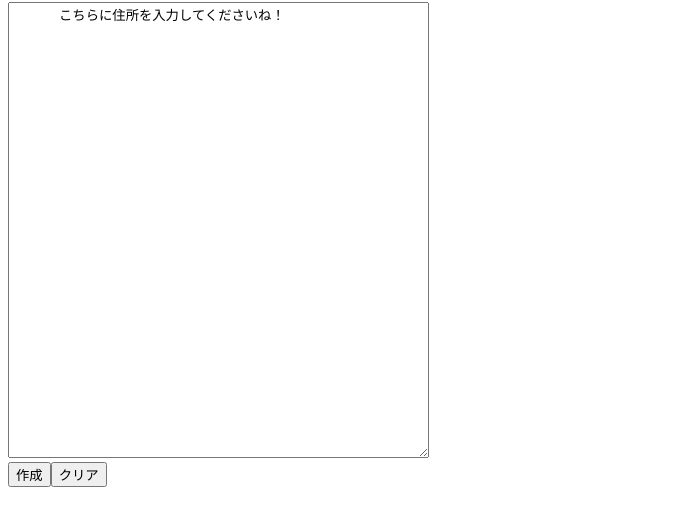
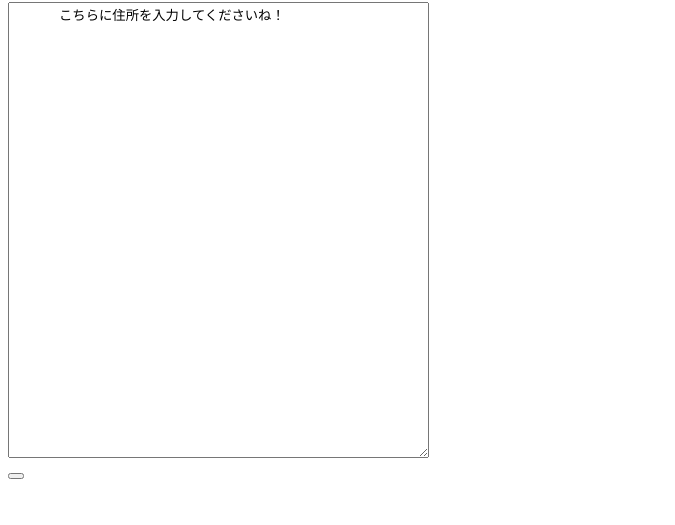
Before and after one commit to ichikawa-programming-circle/simple_map, a plain HTML site: page index.html in a window 1280 px wide. Shown: the part 87-612 px from the top of the page, without its empty margins (0-675 px from the left). Drawn offline with Linux system fonts and the light colour scheme.

Commit message:
Update index.html

```diff
--- a/index.html
+++ b/index.html
@@ -11,7 +11,7 @@
       <textarea name=add rows=30 cols=50 wrap=hard>
       こちらに住所を入力してくださいね！
       </textarea><br>
-      <input type=submit value="作成" onclick="onSubmit()"><input type=reset value="クリア">
+      <button value="作成"></button>
     </form>
 
     <script src="scripts/main.js"></script>
```
